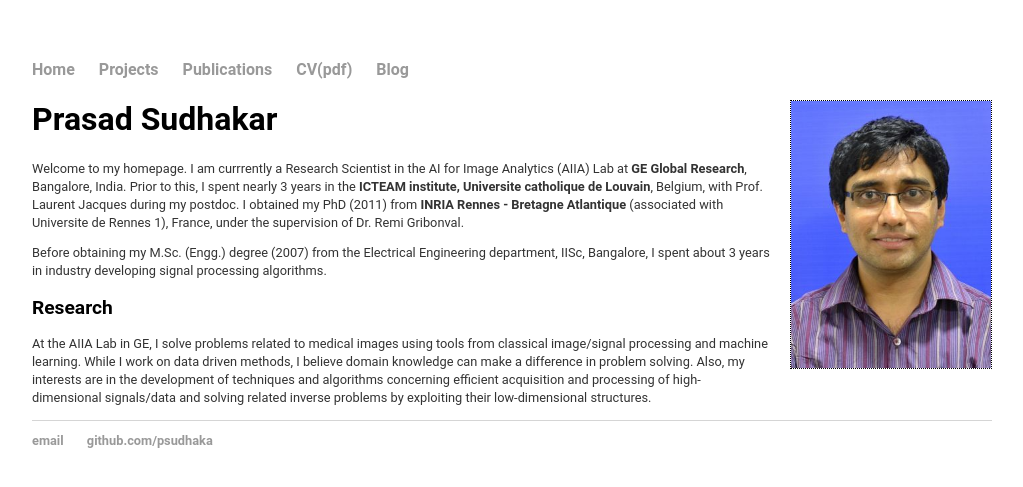
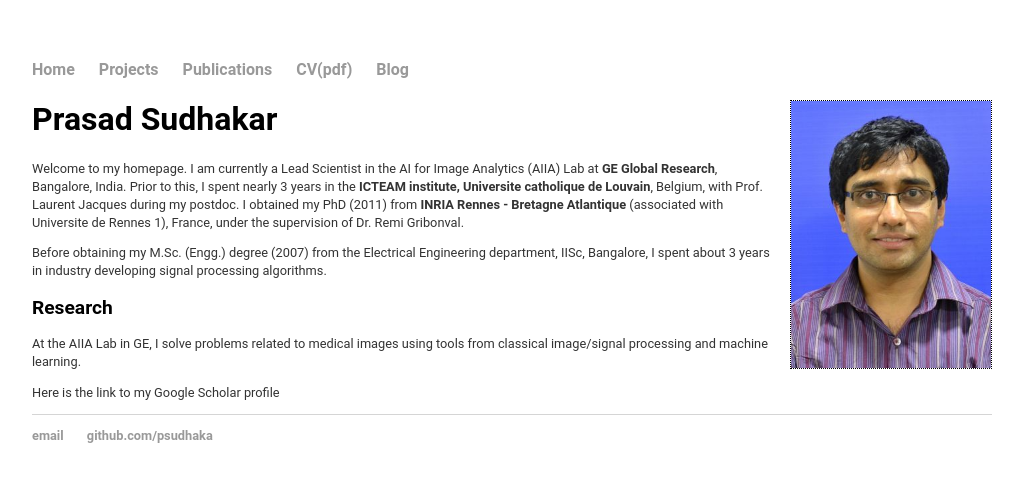
Before and after one commit to psudhaka/psudhaka.github.io, a Jekyll site: the page built from index.html, in a window 1280 px wide. Shown: the top 487 px of the page, without its empty margins (128-1151 px from the left). Built offline with Jekyll 4.4.1, drawn with Linux system fonts in a browser that asks for light colours.

Commit message:
Updated index

```diff
--- a/index.html
+++ b/index.html
@@ -21,7 +21,7 @@ img {
 	<h1>Prasad Sudhakar</h1>
 	<p>
 		<!--<img src="PS.jpg" alt="PS" width="300" height="400">-->
-		Welcome to my homepage. I am currrently a Research Scientist in the AI for Image Analytics (AIIA) Lab at <b>GE Global Research</b>, Bangalore, India. Prior to this, I spent
+		Welcome to my homepage. I am currently a Lead Scientist in the AI for Image Analytics (AIIA) Lab at <b>GE Global Research</b>, Bangalore, India. Prior to this, I spent
 	nearly 3 years in the <b>ICTEAM institute, Universite catholique de Louvain</b>, Belgium, with Prof. Laurent Jacques during my postdoc. I obtained my PhD (2011) from
 	<b>INRIA Rennes - Bretagne Atlantique</b> (associated with Universite de Rennes 1), France,
 	under the supervision of Dr. Remi Gribonval. </p>
@@ -35,7 +35,7 @@ img {
 
 	<h2>Research</h2>
   	<p>At the AIIA Lab in GE, I solve problems related to medical images using tools from classical image/signal processing
-  	and machine learning. While I work on data driven methods, I believe domain knowledge can make a difference in problem solving. Also,
-  	my interests are in the development of techniques and algorithms concerning efficient acquisition and processing of
-  	high-dimensional signals/data and solving related inverse problems by exploiting their low-dimensional structures. </p>
+  	and machine learning. </p>
+
+    <p>Here is the link to my Google Scholar profile</p>
 </div><!-- /.blurb -->
```
